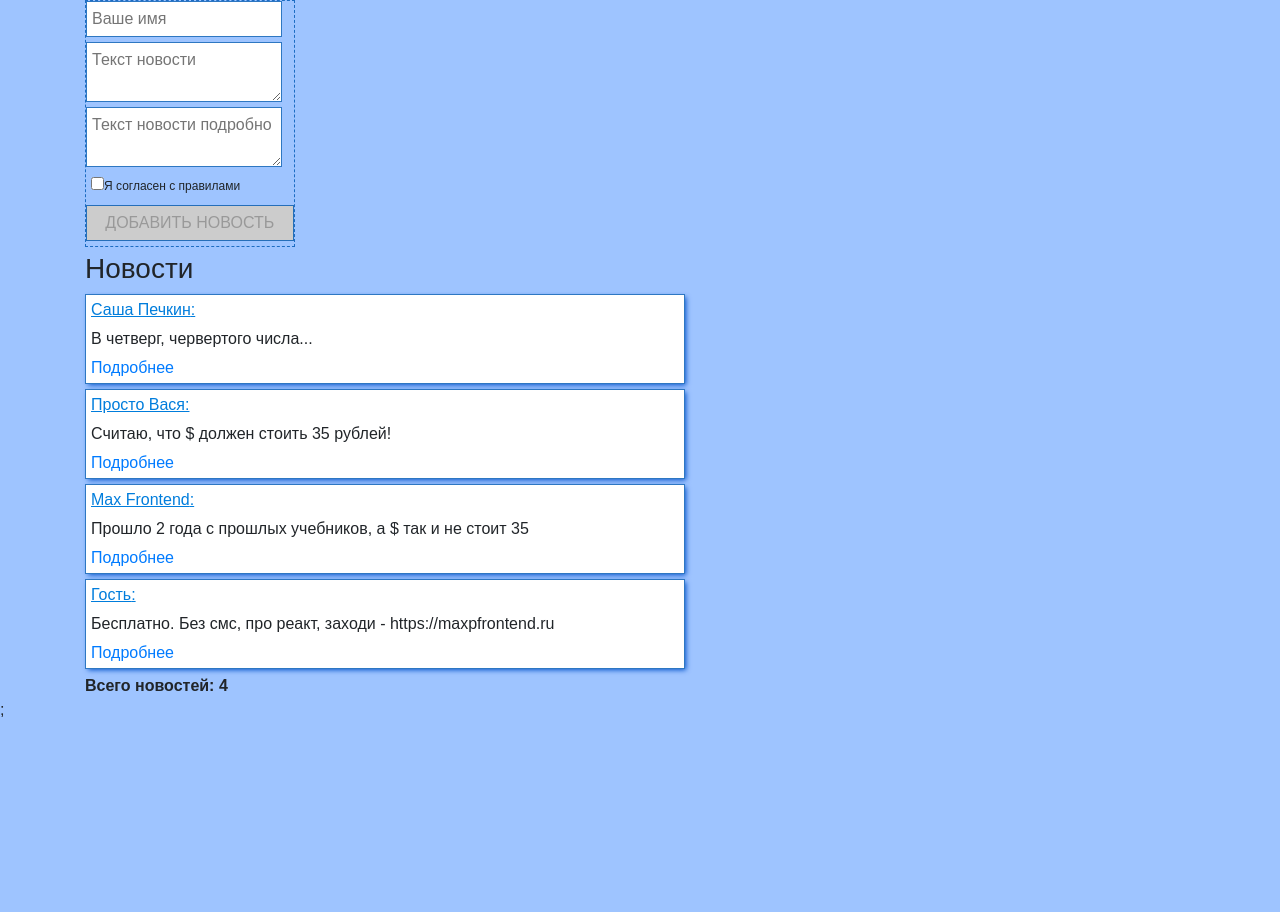
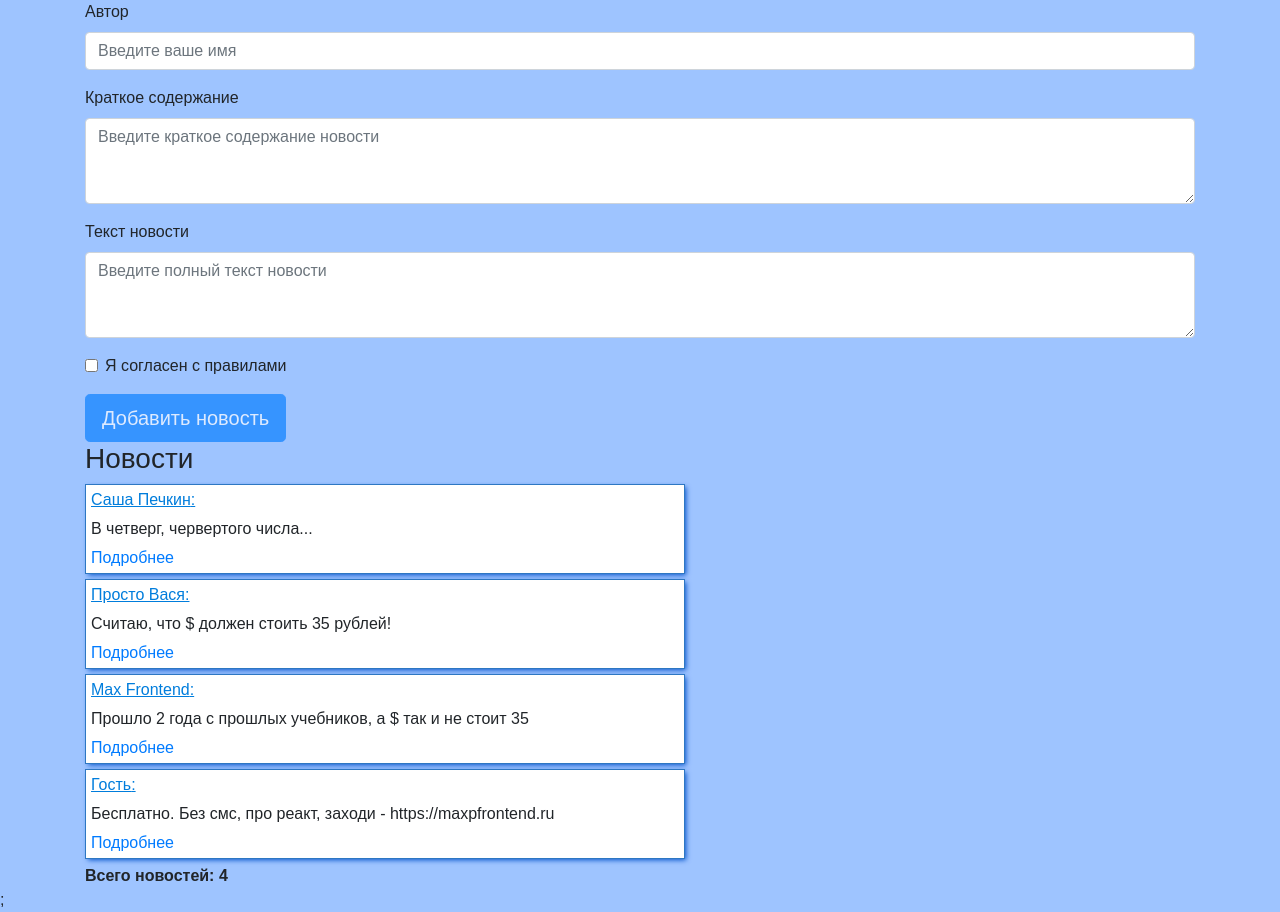
Before and after one commit to bolatashirbek/react-course-ru-v2, a React (Create React App) app: page / in a window 1280 px wide. Before the commit the page ends 800 px from the top, so only its background shows below. Built offline with nearby package versions, Linux system fonts and the light colour scheme.

Commit message:
Add component rewrote using React Bootstrap

```diff
--- a/src/components/Add.js
+++ b/src/components/Add.js
@@ -1,5 +1,7 @@
-import React from 'react'
+import React from 'react';
 import PropTypes from "prop-types";
+import Form from 'react-bootstrap/Form';
+import Button from 'react-bootstrap/Button';
 
 class Add extends React.Component {
     state = {
@@ -38,20 +40,32 @@ class Add extends React.Component {
         const {name, text, bigText} = this.state;
 
         return (
-            <form className="add">
-                <input id="name" type="text" onChange={this.handleChange} className="addAuthor"
-                       placeholder="Ваше имя" value={name}/>
-                <textarea id="text" onChange={this.handleChange} className="addText"
-                          placeholder="Текст новости" value={text}></textarea>
-                <textarea id="bigText" onChange={this.handleChange} className="addText"
-                          placeholder="Текст новости подробно" value={bigText}></textarea>
-                <label className="addCheckrule">
-                    <input type="checkbox" onChange={this.handleCheckboxChange}/>Я согласен с правилами
-                </label>
-                <button className="addBtn" onClick={this.onBtnClickHandler} disabled={!this.validate()}>
+            <Form>
+                <Form.Group controlId="form.Author">
+                    <Form.Label>Автор</Form.Label>
+                    <Form.Control id="name" type="text" onChange={this.handleChange} placeholder="Введите ваше имя"
+                                  value={name}/>
+                </Form.Group>
+
+                <Form.Group controlId="form.Title">
+                    <Form.Label>Краткое содержание</Form.Label>
+                    <Form.Control id="text" as="textarea" rows="3" onChange={this.handleChange} value={text}
+                                  placeholder="Введите краткое содержание новости"/>
+                </Form.Group>
+
+                <Form.Group controlId="form.Text">
+                    <Form.Label>Текст новости</Form.Label>
+                    <Form.Control id="bigText" as="textarea" rows="3" onChange={this.handleChange} value={bigText}
+                                  placeholder="Введите полный текст новости"/>
+                </Form.Group>
+
+                <Form.Group controlId="form.Checbox">
+                    <Form.Check type="checkbox" onChange={this.handleCheckboxChange} label="Я согласен с правилами"/>
+                </Form.Group>
+                <Button variant="primary" size="lg" onClick={this.onBtnClickHandler} disabled={!this.validate()}>
                     Добавить новость
-                </button>
-            </form>
+                </Button>
+            </Form>
         )
     }
 }
```
